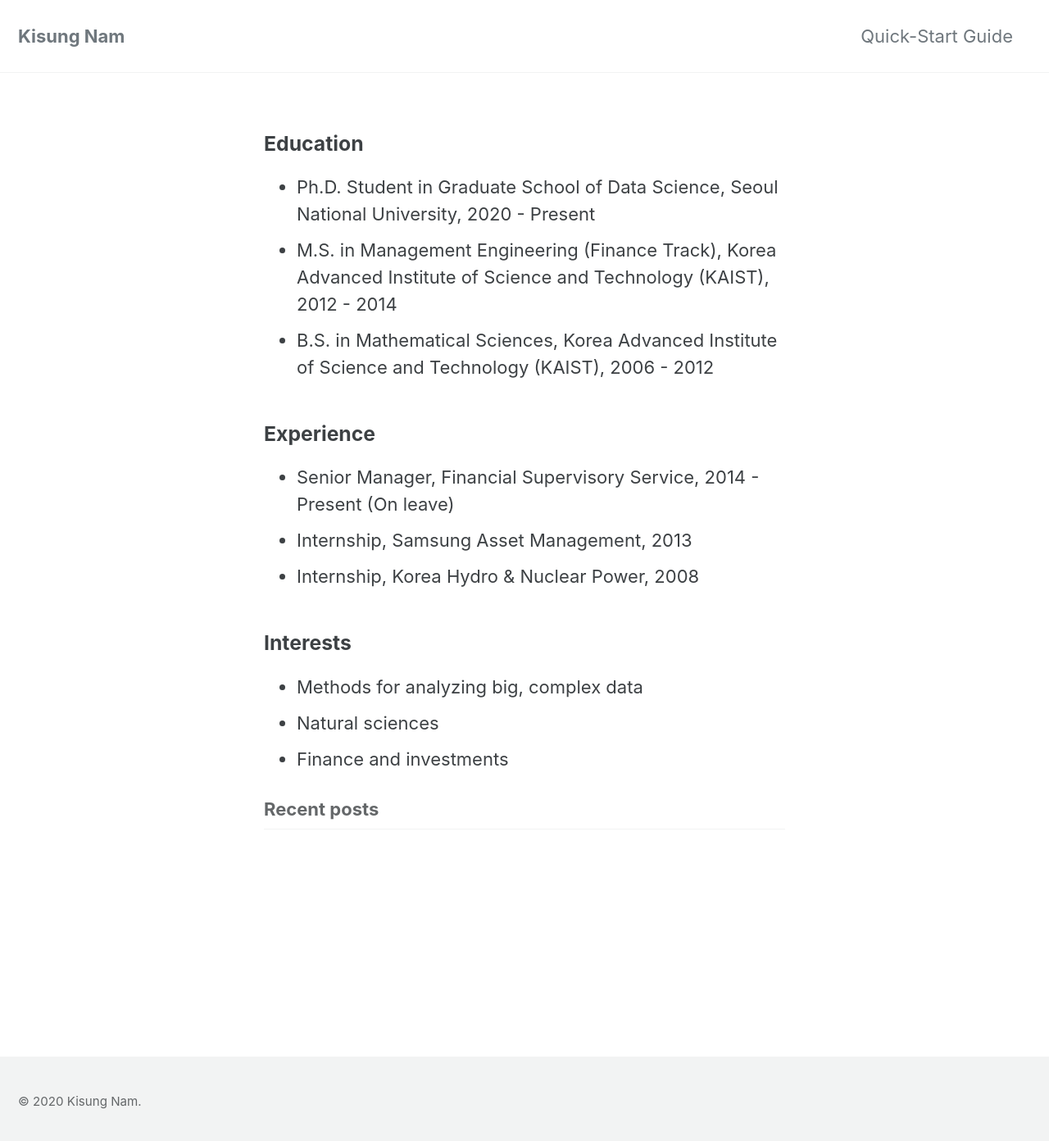
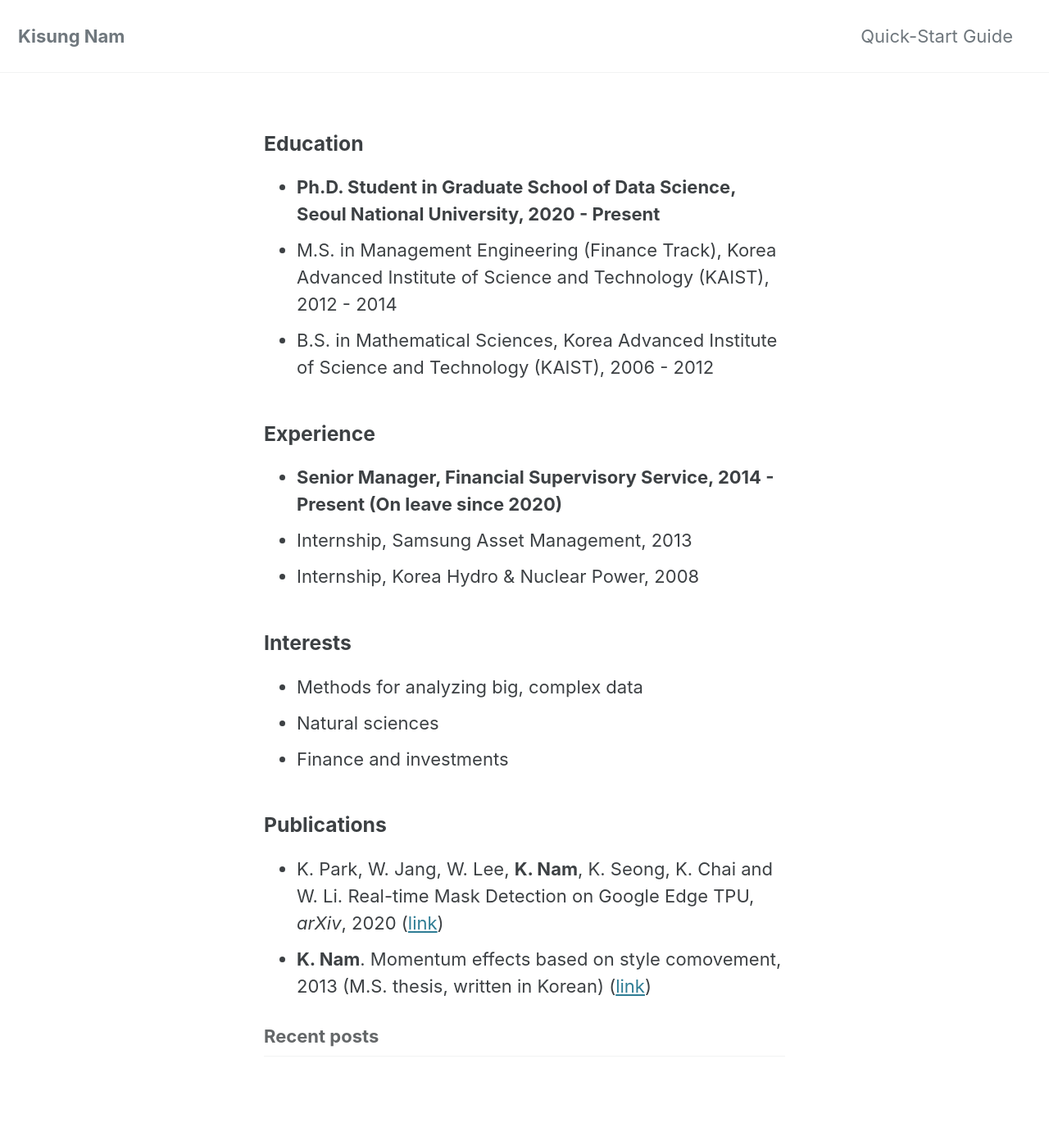
Before and after one commit to namks/namks.github.io, a Jekyll site: the page built from index.md, in a window 1280 px wide and 1400 px high. Shown: the top 1392 px of the window at 82% size. Built offline with Jekyll 4.4.1, drawn with Linux system fonts in a browser that asks for light colours; cached includes are drawn as plain includes; our own code applies the rules of GitHub Pages for plain Markdown files; the list of posts is cut into pages by our own code.

Commit message:
Modify index

```diff
--- a/index.md
+++ b/index.md
@@ -4,13 +4,13 @@ Whenever you commit to this repository, GitHub Pages will run [Jekyll](https://j
 
 ### Education
 
-- Ph.D. Student in Graduate School of Data Science, Seoul National University, 2020 - Present
+- **Ph.D. Student in Graduate School of Data Science, Seoul National University, 2020 - Present**
 - M.S. in Management Engineering (Finance Track), Korea Advanced Institute of Science and Technology (KAIST), 2012 - 2014
 - B.S. in Mathematical Sciences, Korea Advanced Institute of Science and Technology (KAIST), 2006 - 2012
 
 ### Experience
 
-- Senior Manager, Financial Supervisory Service, 2014 - Present (On leave)
+- **Senior Manager, Financial Supervisory Service, 2014 - Present (On leave since 2020)**
 - Internship, Samsung Asset Management, 2013
 - Internship, Korea Hydro & Nuclear Power, 2008
 
@@ -19,6 +19,11 @@ Whenever you commit to this repository, GitHub Pages will run [Jekyll](https://j
 - Methods for analyzing big, complex data
 - Natural sciences
 - Finance and investments
+
+### Publications
+
+- K. Park, W. Jang, W. Lee, **K. Nam**, K. Seong, K. Chai and W. Li. Real-time Mask Detection on Google Edge TPU, _arXiv_, 2020 ([link](https://arxiv.org/abs/2010.04427))
+- **K. Nam**. Momentum effects based on style comovement, 2013 (M.S. thesis, written in Korean) ([link](http://library.kaist.ac.kr/search/detail/view.do?bibCtrlNo=569786&flag=dissertation))
 
 <!-- Markdown is a lightweight and easy-to-use syntax for styling your writing. It includes conventions for
 
```
